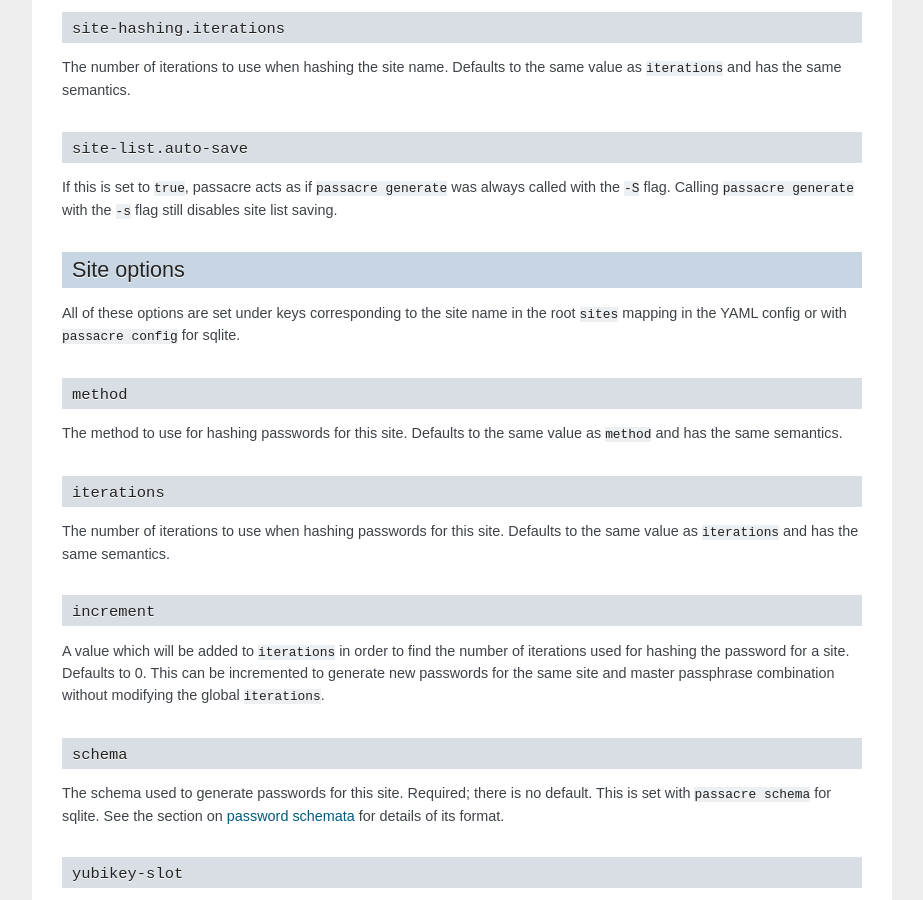
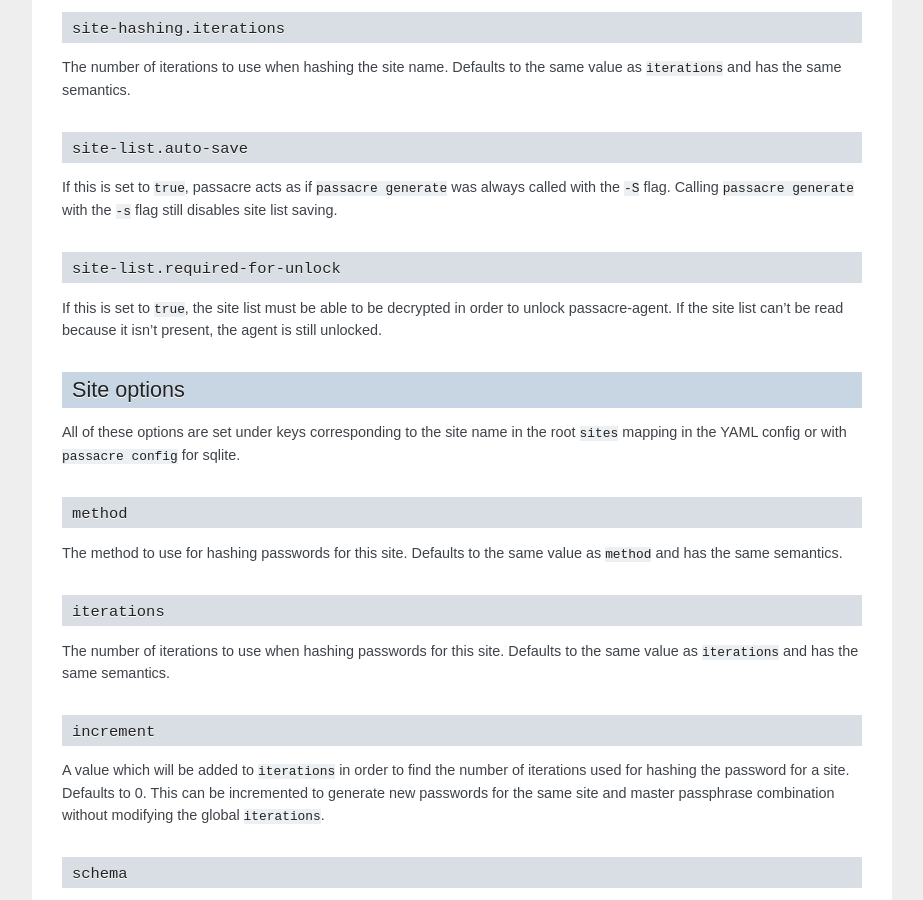
Before and after one commit to habnabit/passacre, a Sphinx documentation site: the page built from docs/config.rst, in a window 1280 px wide and 900 px high, scrolled down 1592 px. Shown: the whole window, without its empty margins (198-1121 px from the left). Built offline with Sphinx 7.4.7, drawn with Linux system fonts in a browser that asks for light colours; the version number could not be read and is left out; some of the changed text lies outside the part shown.

Commit message:
Add docs for site-list.required-for-unlock.

```diff
--- a/docs/config.rst
+++ b/docs/config.rst
@@ -127,6 +127,15 @@ passacre acts as if ``passacre generate`` was always called with the ``-S`` flag
 Calling ``passacre generate`` with the ``-s`` flag still disables site list saving.
 
 
+``site-list.required-for-unlock``
+~~~~~~~~~~~~~~~~~~~~~~~~~~~~~~~~~
+
+If this is set to ``true``,
+the site list must be able to be decrypted in order to unlock passacre-agent.
+If the site list can't be read because it isn't present,
+the agent is still unlocked.
+
+
 Site options
 ------------
 
```
